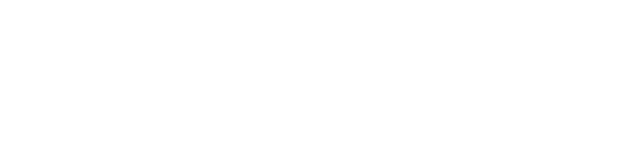
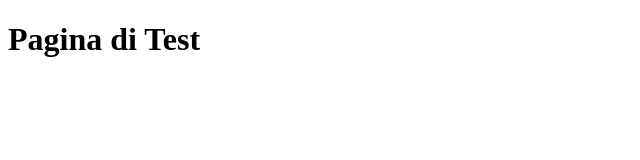
Before and after one commit to SimoneSaramondi/helloworld, a plain HTML site: page index.html in a window 1280 px wide. Shown: the whole page, without its empty margins (0-640 px from the left). Drawn offline with Linux system fonts and the light colour scheme.

Commit message:
aggiungi una riga

```diff
--- a/index.html
+++ b/index.html
@@ -7,6 +7,6 @@
     <title>Test</title>
 </head>
 <body>
-
+    <h1>Pagina di Test</h1>
 </body>
 </html>
```
